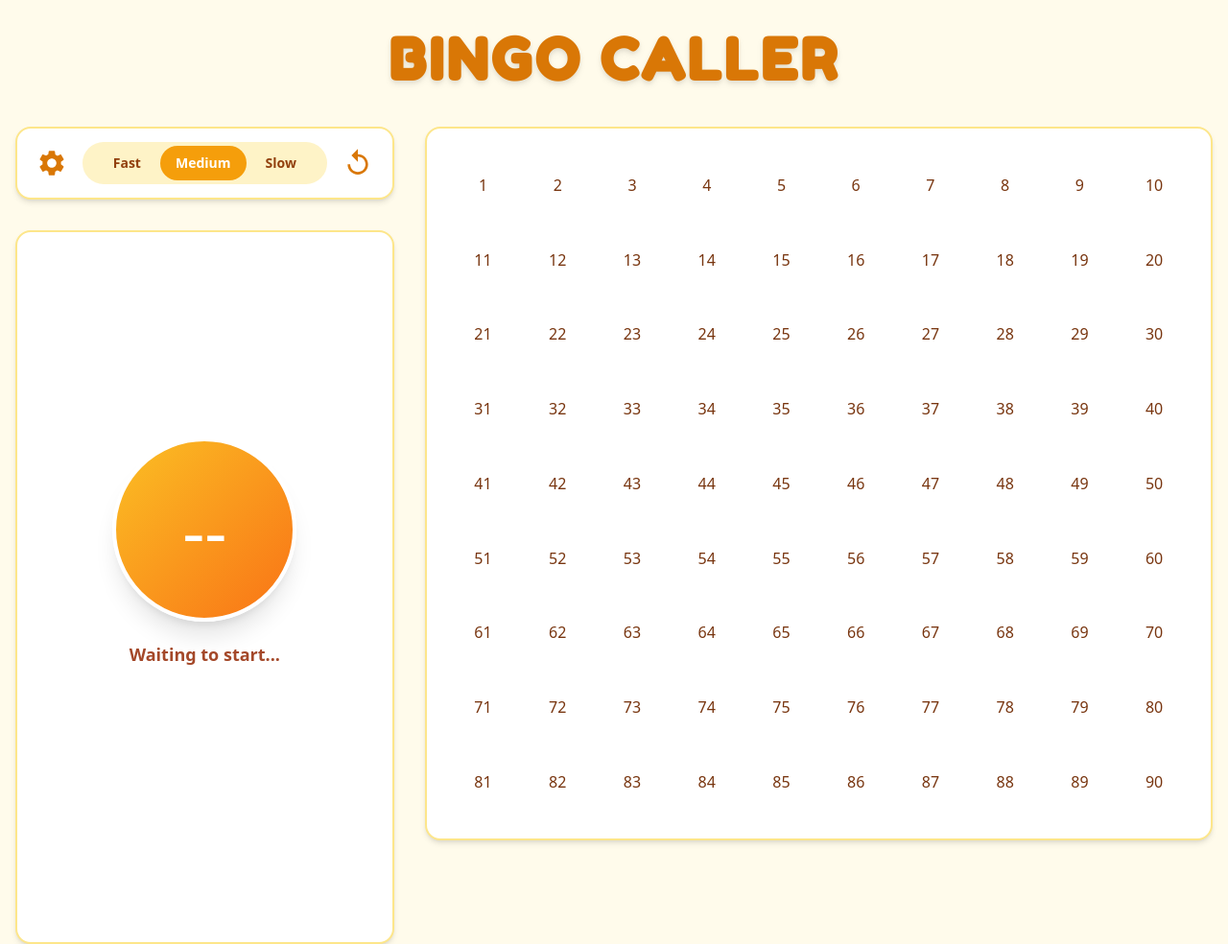
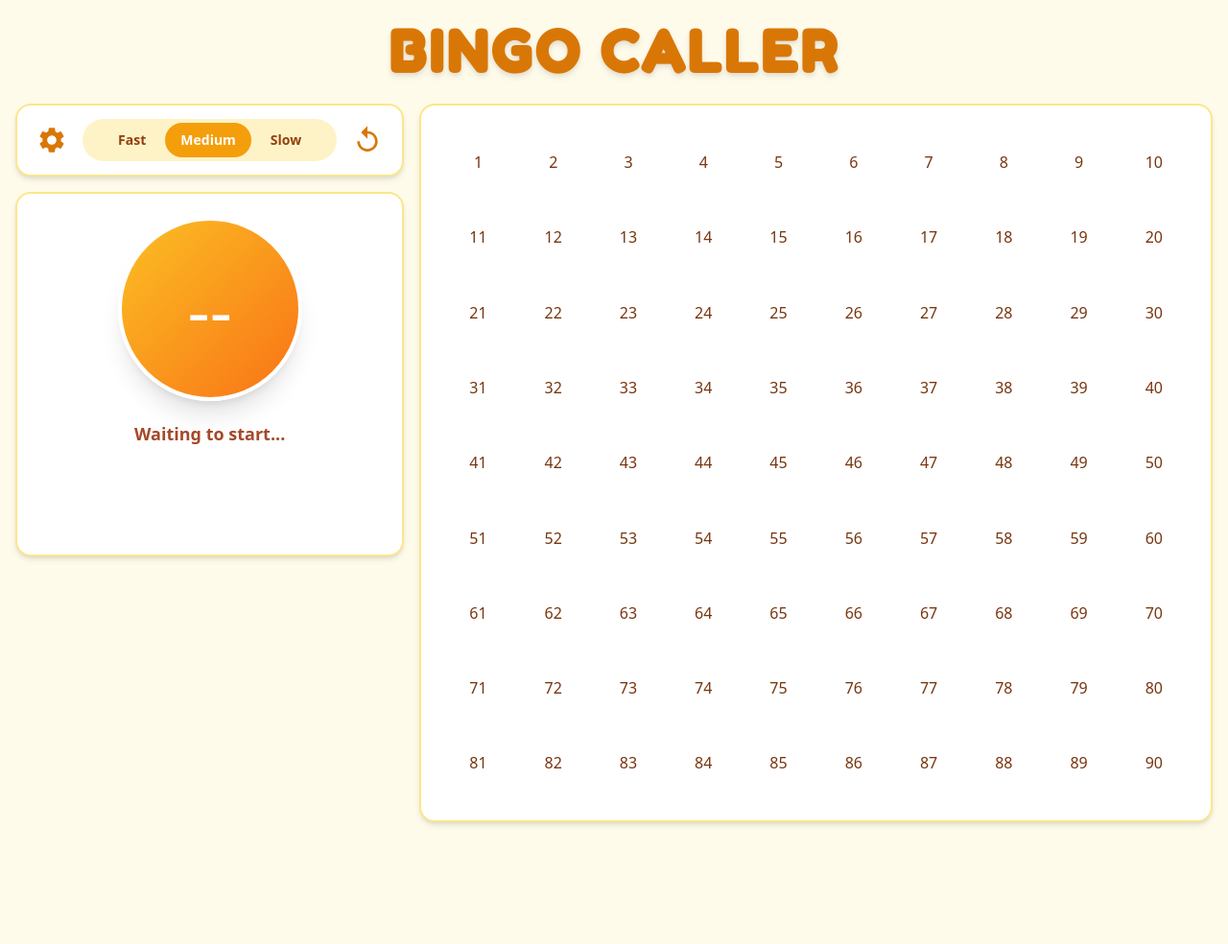
Before and after one commit to mattduff36/bingo-caller, a website: page index.html in a window 1280 px wide. Shown: the whole page at 96% size. After the commit the page ends 873 px from the top, so only its background shows below. Drawn offline with nearby package versions, Linux system fonts and the light colour scheme.

Commit message:
fix: Optimize mobile layout and refine cosmic theme

```diff
--- a/index.html
+++ b/index.html
@@ -12,6 +12,14 @@
     <link href="https://fonts.googleapis.com/css2?family=Poppins:wght@700&family=Nunito:wght@400;600&family=Fredoka+One&family=Open+Sans:wght@400;600&family=Orbitron:wght@700&family=Roboto:wght@400;500&display=swap" rel="stylesheet">
 
     <style>
+        body {
+            padding: env(safe-area-inset-top) env(safe-area-inset-right) env(safe-area-inset-bottom) env(safe-area-inset-left);
+        }
+        @media all and (display-mode: standalone) {
+            #app-container {
+                padding-top: 1.5rem; /* Fail-safe gap for PWA */
+            }
+        }
         /* Generic styles for called balls, shared across themes */
         .board-ball.called, .recent-ball.called {
             color: white;
@@ -52,13 +60,13 @@
 </head>
 <body class="transition-colors duration-500">
     <div id="app-container" class="bingo-caller-app container mx-auto p-4 max-w-7xl">
-        <header class="flex flex-col items-center justify-center py-4 mb-6">
+        <header class="flex flex-col items-center justify-center py-2 mb-4">
             <h1 id="logo-text" class="text-5xl sm:text-6xl font-bold tracking-wider" style="font-family: 'Fredoka One', cursive;">BINGO CALLER</h1>
         </header>
 
-        <div class="main-content-area grid grid-cols-1 md:grid-cols-3 gap-8">
+        <div class="main-content-area grid grid-cols-1 md:grid-cols-3 gap-4">
             <div id="left-panel" class="left-panel md:col-span-1">
-                <div id="controls-container" class="controls flex justify-around items-center space-x-2 p-3 mb-8 rounded-2xl shadow-md border-2">
+                <div id="controls-container" class="controls flex justify-around items-center space-x-2 p-3 mb-4 rounded-2xl shadow-md border-2">
                     <button id="settingsButton" class="icon-button p-2 rounded-full" aria-label="Open Settings">
                         <svg xmlns="http://www.w3.org/2000/svg" viewBox="0 0 24 24" fill="currentColor" class="w-8 h-8"><path d="M19.14,12.94c0.04-0.3,0.06-0.61,0.06-0.94c0-0.32-0.02-0.64-0.07-0.94l2.03-1.58c0.18-0.14,0.23-0.41,0.12-0.61 l-1.92-3.32c-0.12-0.22-0.37-0.29-0.59-0.22l-2.39,0.96c-0.5-0.38-1.03-0.7-1.62-0.94L14.4,2.81c-0.04-0.24-0.24-0.41-0.48-0.41 h-3.84c-0.24,0-0.44,0.17-0.48,0.41L9.2,5.25C8.61,5.49,8.08,5.81,7.58,6.19L5.19,5.23C4.97,5.16,4.72,5.23,4.6,5.45L2.68,8.77 c-0.11,0.2-0.06,0.47,0.12,0.61l2.03,1.58C4.77,11.36,4.75,11.68,4.75,12c0,0.32,0.02,0.64,0.07,0.94l-2.03,1.58 c-0.18,0.14-0.23,0.41-0.12,0.61l1.92,3.32c0.12,0.22,0.37,0.29,0.59,0.22l2.39-0.96c0.5,0.38,1.03,0.7,1.62,0.94l0.36,2.44 c0.04,0.24,0.24,0.41,0.48,0.41h3.84c0.24,0,0.44-0.17,0.48-0.41l0.36-2.44c0.59-0.24,1.12-0.56,1.62-0.94l2.39,0.96 c0.22,0.08,0.47,0.01,0.59-0.22l1.92-3.32c0.11-0.2,0.06-0.47-0.12-0.61L19.14,12.94z M12,15.6c-1.98,0-3.6-1.62-3.6-3.6 s1.62-3.6,3.6-3.6s3.6,1.62,3.6,3.6S13.98,15.6,12,15.6z"/></svg>
                     </button>
@@ -72,12 +80,12 @@
                     </button>
                 </div>
 
-                <div id="called-ball-display-container" class="called-ball-display text-center flex flex-col items-center justify-center h-full p-6 rounded-2xl shadow-md border-2">
+                <div id="called-ball-display-container" class="called-ball-display text-center flex flex-col items-center justify-center p-6 rounded-2xl shadow-md border-2">
                     <div id="ballDisplay" class="ball w-36 h-36 sm:w-48 sm:h-48 rounded-full flex items-center justify-center cursor-pointer shadow-xl border-4" tabindex="0" aria-label="Start or Pause Bingo Calling">
                         <span id="ballNumber" class="text-6xl sm:text-7xl">--</span>
                     </div>
                     <p id="lastCalledMessage" class="font-semibold mt-5 text-lg">Waiting to start...</p>
-                    <div id="nicknameExplanationDisplay" class="nickname-explanation text-2xl mt-2 h-24 sm:h-16"></div>
+                    <div id="nicknameExplanationDisplay" class="nickname-explanation text-2xl mt-2 h-20"></div>
                 </div>
             </div>
 
```
